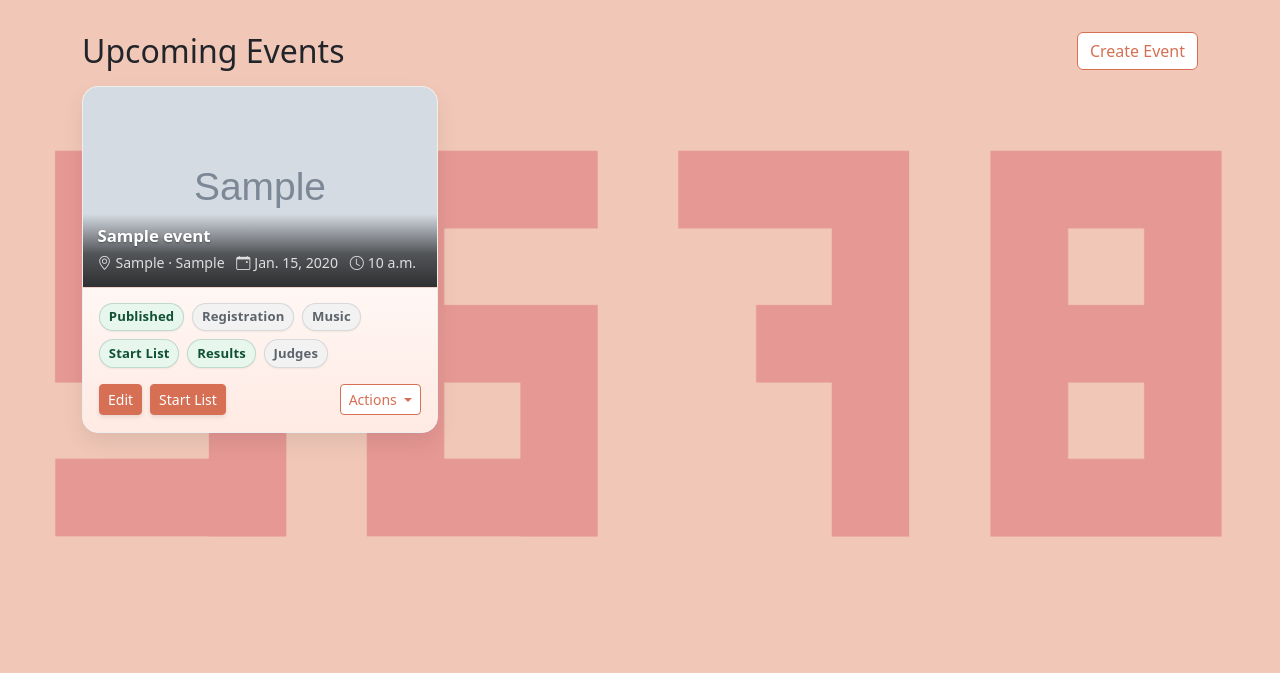
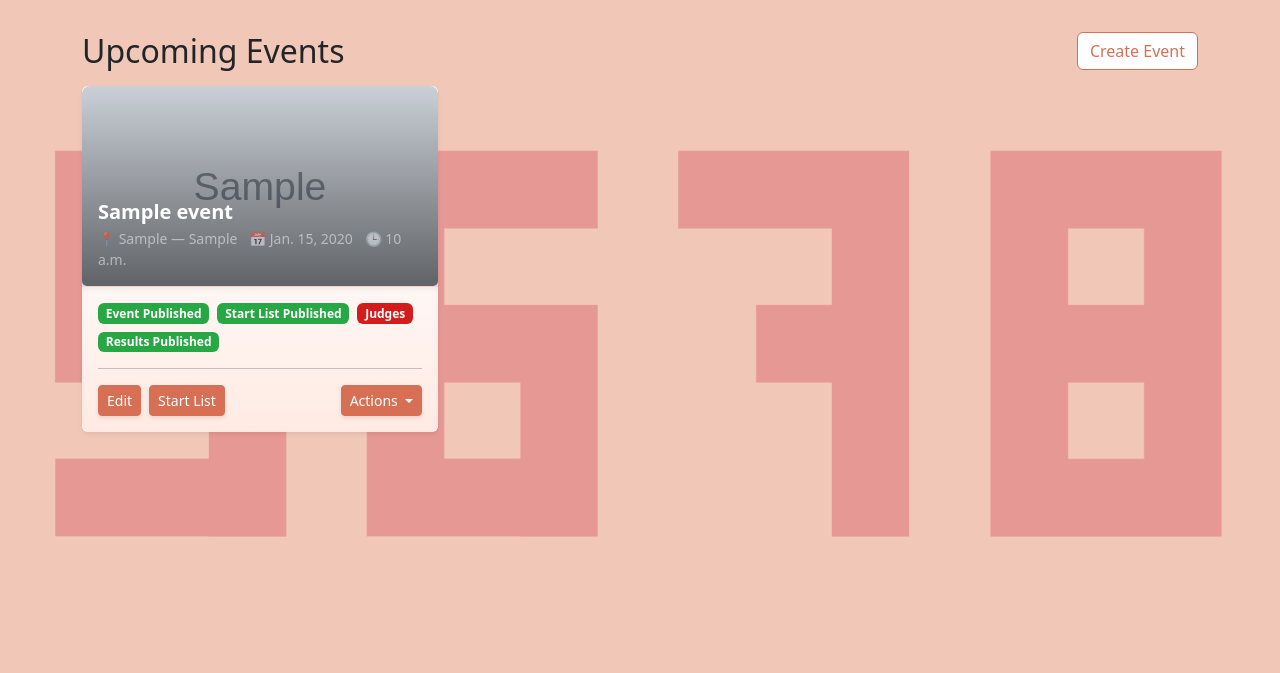
Before and after one commit to comi-cvetkovic/dance_portal_starter, a Django app: page /events/ in a window 1280 px wide. Shown: the part 57-730 px from the top of the page. Run offline with Django 5.2, Linux system fonts and the light colour scheme; a user stored in the database is signed in; tables that the repository leaves empty hold one stand-in row (values such as "Sample post"); grey boxes marked "Sample" are stand-in pictures; some libraries are stand-ins or nearby versions.

Commit message:
Revert event list redesign

```diff
--- a/core/static/css/site.css
+++ b/core/static/css/site.css
@@ -194,95 +194,6 @@ body {
   }
 }
 
-/* Status chips (used on events page and elsewhere) */
-.dp-chip {
-  display: inline-flex;
-  align-items: center;
-  padding: .22rem .55rem;
-  border-radius: 999px;
-  font-size: .82rem;
-  font-weight: 700;
-  border: 1px solid rgba(0, 0, 0, .12);
-  box-shadow: 0 1px 2px rgba(0, 0, 0, .06);
-  letter-spacing: .01em;
-}
-
-.dp-chip--ok {
-  background: #e7f7ee;
-  color: #0f5132;
-  border-color: rgba(15, 81, 50, .18);
-}
-
-.dp-chip--off {
-  background: #f2f2f2;
-  color: #5c636a;
-  border-color: rgba(92, 99, 106, .18);
-}
-
-/* Events page */
-.events-page .events-card {
-  background: #fff;
-  border: 1px solid #eee;
-  border-radius: 16px;
-  overflow: hidden;
-  box-shadow: 0 10px 22px rgba(0, 0, 0, .08);
-}
-
-.events-page .events-poster-wrap {
-  position: relative;
-  overflow: hidden;
-}
-
-.events-page .events-poster {
-  display: block;
-  width: 100%;
-  aspect-ratio: 16 / 9;
-  object-fit: cover;
-  background: var(--brand-coral-tint, #fff2ee);
-}
-
-.events-page .events-poster--placeholder {
-  display: flex;
-  align-items: center;
-  justify-content: center;
-  color: #6b6b6b;
-}
-
-.events-page .events-overlay {
-  position: absolute;
-  left: 0;
-  right: 0;
-  bottom: 0;
-  padding: .75rem .9rem .85rem;
-  color: #fff;
-  background: linear-gradient(180deg, rgba(0, 0, 0, 0) 0%, rgba(0, 0, 0, .62) 55%, rgba(0, 0, 0, .78) 100%);
-}
-
-.events-page .events-title {
-  font-weight: 900;
-  font-size: 1.05rem;
-  line-height: 1.2;
-  text-shadow: 0 1px 2px rgba(0, 0, 0, .35);
-  margin-bottom: .35rem;
-}
-
-.events-page .events-meta {
-  color: rgba(255, 255, 255, .82);
-  font-size: .88rem;
-}
-
-.events-page .events-body {
-  padding: .95rem 1rem 1.05rem;
-  background: linear-gradient(180deg, #fff7f4 0%, #ffeae3 100%);
-  border-top: 1px solid #f0d2ca;
-}
-
-.events-page .dropdown-menu .dropdown-item:hover,
-.events-page .dropdown-menu .dropdown-item:focus {
-  background-color: var(--brand-coral, #d76f54);
-  color: #fff;
-}
-
 /* Make tables stand out from the background */
 .table {
   border: 1px solid #111;
--- a/core/templates/core/event_list.html
+++ b/core/templates/core/event_list.html
@@ -3,8 +3,7 @@
 {% block title %}{% trans "Events" %}{% endblock %}
 
 {% block content %}
-<div class="events-page">
-  <div class="d-flex justify-content-between align-items-center mb-3 events-toolbar">
+<div class="d-flex justify-content-between align-items-center mb-3">
   <h2 class="mb-0">{% trans "Upcoming Events" %}</h2>
   {% if user.is_superuser %}
     <a href="{% url 'create_event' %}" class="btn btn-coral-outline">{% trans "Create Event" %}</a>
@@ -14,57 +13,56 @@
 <div class="row g-4">
   {% for event in events %}
     <div class="col-12 col-md-6 col-lg-4">
-        <div class="events-card h-100">
-          <div class="events-poster-wrap">
+      <div class="card h-100 border-0 shadow-sm overflow-hidden">
+
+        {# Poster #}
+        <div class="position-relative" style="height: 200px; overflow: hidden; border-radius: .5rem .5rem 0 0;">
         {% if event.notice_image %}
-              <img src="{{ event.notice_image.url }}" class="events-poster" alt="{{ event.name }}">
+            <img src="{{ event.notice_image.url }}" class="w-100 h-100 object-fit-cover" alt="{{ event.name }}">
         {% else %}
-              <div class="events-poster events-poster--placeholder">
+            <div class="w-100 h-100 bg-light d-flex align-items-center justify-content-center">
             <span class="text-muted">{% trans "No poster" %}</span>
             </div>
         {% endif %}
-
-            <div class="events-overlay">
-              <div class="events-title">{{ event.name }}</div>
-              <div class="events-meta">
-                <span class="events-meta-item">
-                  <i class="bi bi-geo-alt me-1"></i>{{ event.city }} &middot; {{ event.location }}
-                </span>
-                <span class="events-meta-item ms-2">
-                  <i class="bi bi-calendar-event me-1"></i>{{ event.date }}
-                </span>
+        <div class="card-img-overlay p-3 gradient-overlay"></div>
+        <div class="card-img-overlay d-flex flex-column justify-content-end p-3">
+            <h5 class="text-white fw-semibold mb-1">{{ event.name }}</h5>
+            <div class="small text-white-50">
+            <span>📍 {{ event.city }} — {{ event.location }}</span>
+            <span class="ms-2">📅 {{ event.date }}</span>
             {% if event.start_time %}
-                  <span class="events-meta-item ms-2">
-                    <i class="bi bi-clock me-1"></i>{{ event.start_time }}
-                  </span>
+                <span class="ms-2">🕒 {{ event.start_time }}</span>
             {% endif %}
             </div>
         </div>
         </div>
 
-          <div class="events-body">
+        {# Status badges #}
+        <div class="card-body" style="
+  background: linear-gradient(180deg, #fff7f4 0%, #ffeae3 100%);
+  border-top: 1px solid #f0d2ca;
+">  {# soft coral tint #}
         <div class="d-flex flex-wrap gap-2 mb-3">
-              <span class="dp-chip {% if event.is_published %}dp-chip--ok{% else %}dp-chip--off{% endif %}">
-                {% trans "Published" %}
+          <span class="badge status-badge {% if event.is_published %}status-green{% else %}status-red{% endif %}">
+            {% trans "Event Published" %}
           </span>
-              <span class="dp-chip {% if event.allow_registrations and event.registration_open %}dp-chip--ok{% else %}dp-chip--off{% endif %}">
-                {% trans "Registration" %}
+
+          <span class="badge status-badge {% if event.start_list_published %}status-green{% else %}status-red{% endif %}">
+            {% trans "Start List Published" %}
           </span>
-              <span class="dp-chip {% if event.music_open %}dp-chip--ok{% else %}dp-chip--off{% endif %}">
-                {% trans "Music" %}
-              </span>
-              <span class="dp-chip {% if event.start_list_published %}dp-chip--ok{% else %}dp-chip--off{% endif %}">
-                {% trans "Start List" %}
-              </span>
-              <span class="dp-chip {% if event.results_published %}dp-chip--ok{% else %}dp-chip--off{% endif %}">
-                {% trans "Results" %}
-              </span>
+
           {% if user.is_superuser %}
-                <span class="dp-chip {% if event.has_judges %}dp-chip--ok{% else %}dp-chip--off{% endif %}">
+            <span class="badge status-badge {% if event.has_judges %}status-green{% else %}status-red{% endif %}">
               {% trans "Judges" %}
             </span>
           {% endif %}
+
+          <span class="badge status-badge {% if event.results_published %}status-green{% else %}status-red{% endif %}">
+            {% trans "Results Published" %}
+          </span>
         </div>
+
+        <hr>
 
         <div class="d-flex align-items-center gap-2 flex-wrap">
           {% if user.is_superuser %}
@@ -72,8 +70,7 @@
             <a class="btn btn-sm btn-coral" href="{% url 'manage_start_list' event.id %}">{% trans "Start List" %}</a>
 
             <div class="dropdown ms-auto">
-                  <button class="btn btn-sm btn-coral-outline dropdown-toggle"
-                          type="button" data-bs-toggle="dropdown" aria-expanded="false">
+              <button class="btn btn-sm btn-coral dropdown-toggle" type="button" data-bs-toggle="dropdown" aria-expanded="false" style="color:#d76f54">
                 {% trans "Actions" %}
               </button>
               <ul class="dropdown-menu dropdown-menu-end shadow-sm">
@@ -86,11 +83,10 @@
                 <li><a class="dropdown-item" href="{% url 'notify_clubs' event.id %}">{% trans "Notify Clubs" %}</a></li>
               </ul>
             </div>
+
           {% else %}
             {% if event.is_published %}
-                  {% if event.allow_registrations and event.registration_open %}
               <a class="btn btn-sm btn-coral" href="{% url 'register_dancer' event.id %}">{% trans "Register" %}</a>
-                  {% endif %}
               <a class="btn btn-sm btn-coral" href="{% url 'list_event_participants' event.id %}">{% trans "View Registered" %}</a>
               {% if event.start_list_published %}
                 <a class="btn btn-sm btn-coral" href="{% url 'start_list' event.id %}">{% trans "Start List" %}</a>
@@ -99,18 +95,106 @@
                 <a class="btn btn-sm btn-coral" href="{% url 'event_awards' event.id %}">{% trans "Results" %}</a>
               {% endif %}
             {% else %}
-                  <span class="text-muted fst-italic small">{% trans "Event published soon - no actions available" %}</span>
+              <span class="text-muted fst-italic small">{% trans "Event published soon – no actions available" %}</span>
             {% endif %}
           {% endif %}
         </div>
       </div>
+
       </div>
     </div>
   {% empty %}
     <p class="text-muted">{% trans "No events yet." %}</p>
   {% endfor %}
 </div>
-</div>
 {% endblock %}
 
-{% block extra_head %}{% endblock %}
+{% block extra_head %}
+<style>
+  /* object-fit helper for posters (Bootstrap doesn't ship one) */
+  .object-fit-cover { object-fit: cover; }
+
+  /* dark gradient so white text on poster is readable */
+  .gradient-overlay {
+    background: linear-gradient(to top, rgba(0,0,0,.55), rgba(0,0,0,.05));
+  }
+
+  /* make quick-action buttons match your coral theme on hover */
+  .btn-outline-secondary:hover {
+    background: #d76f54;
+    border-color: #d76f54;
+    color: #fff;
+  }
+
+  /* --- Dropdown coral theme --- */
+  .dropdown-menu {
+    border: none;
+    box-shadow: 0 4px 12px rgba(0, 0, 0, 0.15);
+    z-index: 1055;
+  }
+
+  .dropdown-menu .dropdown-item {
+    padding: 0.5rem 1rem;
+    color: #d76f54;
+    font-weight: 500;
+    transition: background-color 0.2s ease, color 0.2s ease;
+  }
+
+  .dropdown-menu .dropdown-item:hover,
+  .dropdown-menu .dropdown-item:focus {
+    background-color: #d76f54;
+    color: #fff;
+  }
+
+  .dropdown-toggle {
+    border-color: #d76f54 !important;
+    color: #d76f54 !important;
+  }
+
+  .dropdown-toggle:hover,
+  .dropdown-toggle:focus {
+    background-color: #d76f54 !important;
+    color: #fff !important;
+  }
+
+    .card, .card-body, .card-img-overlay {
+    overflow: visible !important;
+    }
+
+    .card-body {
+      background: linear-gradient(180deg, #fff7f4 0%, #ffeae3 100%);
+      border-top: 2px solid rgba(215,111,84,0.2);
+      box-shadow: inset 0 3px 5px rgba(0,0,0,0.05);
+      border-radius: 0 0 .5rem .5rem;
+    }
+
+    .card-body:hover {
+      background-color: #ffeae3; /* slightly deeper coral tint on hover */
+    }
+
+    status-badge {
+  border: 1px solid rgba(0,0,0,0.08);
+  box-shadow: 0 1px 3px rgba(0,0,0,0.08);
+  font-weight: 500;
+  padding: 0.35rem 0.65rem;
+  border-radius: 0.5rem;
+}
+
+/* Published colors */
+.status-green { background: #28a745; color: #fff; }   /* event */
+.status-red { background: #d31d1d; color: #fff; }   /* start list */
+.status-blue  { background: #0b5ed7; color: #fff; }   /* judges */
+.status-gold  { background: #ffc107; color: #333; }   /* results */
+
+/* Unpublished (grey) */
+.status-grey  { background: #adb5bd; color: #fff; }
+
+</style>
+{% endblock %}
+
+{% block extra_js_bottom %}
+<script>
+  // (Optional) If you later reintroduce a carousel of buttons, Bootstrap already provides scroll snapping.
+  // For now, dropdown covers all actions so no JS is required.
+</script>
+{% endblock %}
```
Lines whose indentation alone changed are shown as unchanged.
